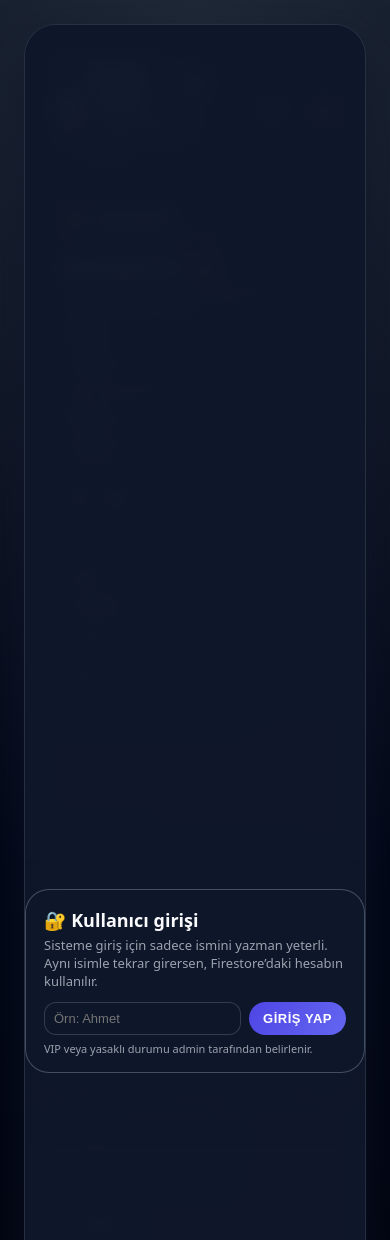
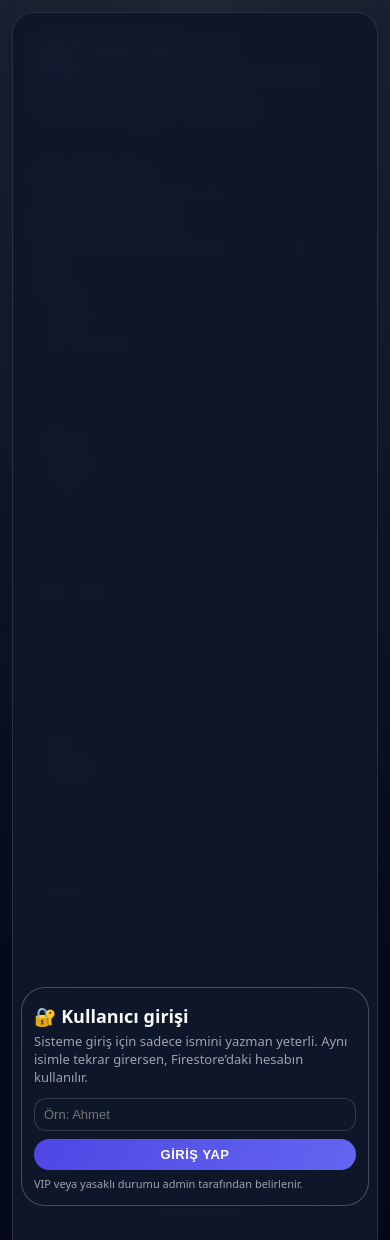
Before and after one commit to elisyumPlus/quality, a plain HTML site: page user.html in a window 390 px wide. Shown: the top 1240 px of the page. Drawn offline with Linux system fonts and the light colour scheme; no server answers.

Commit message:
Update user.html

```diff
--- a/user.html
+++ b/user.html
@@ -406,6 +406,120 @@
     .btn-login[disabled] { opacity: 0.65; cursor: wait; }
     .login-error { margin-top: 6px; font-size: 12px; color: #fecaca; }
     .login-hint { margin-top: 6px; font-size: 11px; color: var(--muted); }
+    /* === MOBİL DÜZENLEMELER – USER === */
+@media (max-width: 768px) {
+  body {
+    padding: 12px;
+  }
+
+  .app {
+    padding: 16px 12px 18px;
+    border-radius: 22px;
+  }
+
+  .app-header {
+    flex-direction: column;
+    align-items: flex-start;
+    gap: 8px;
+  }
+
+  .header-right {
+    width: 100%;
+    justify-content: space-between;
+  }
+
+  .brand-title {
+    font-size: 16px;
+  }
+
+  .brand-subtitle {
+    font-size: 11px;
+  }
+
+  .card {
+    padding: 10px 10px 12px;
+    border-radius: 18px;
+  }
+
+  .grid {
+    grid-template-columns: 1fr;
+    gap: 12px;
+  }
+
+  .greeting {
+    font-size: 18px;
+  }
+
+  .greeting-sub {
+    font-size: 12px;
+  }
+
+  .field-row {
+    flex-direction: column;
+  }
+
+  .field {
+    width: 100%;
+  }
+
+  .server-metrics {
+    flex-direction: column;
+  }
+
+  .metric {
+    width: 100%;
+    text-align: left;
+  }
+
+  .requests {
+    max-height: none;
+  }
+
+  .request-item {
+    grid-template-columns: 1fr;
+    padding: 8px 9px;
+  }
+
+  .request-time {
+    text-align: left;
+  }
+
+  .login-card {
+    margin: 0 8px;
+    padding: 16px 12px 14px;
+  }
+
+  .notif-panel {
+    width: 100%;
+    max-width: none;
+    right: auto;
+    left: 0;
+  }
+}
+
+@media (max-width: 480px) {
+  .user-pill {
+    width: 100%;
+    justify-content: flex-start;
+    font-size: 11px;
+  }
+
+  .user-avatar {
+    width: 20px;
+    height: 20px;
+  }
+
+  .btn-primary,
+  .btn-login {
+    width: 100%;
+    justify-content: center;
+  }
+
+  .announcement {
+    flex-direction: column;
+  }
+}
+
   </style>
 </head>
 <body>
```
